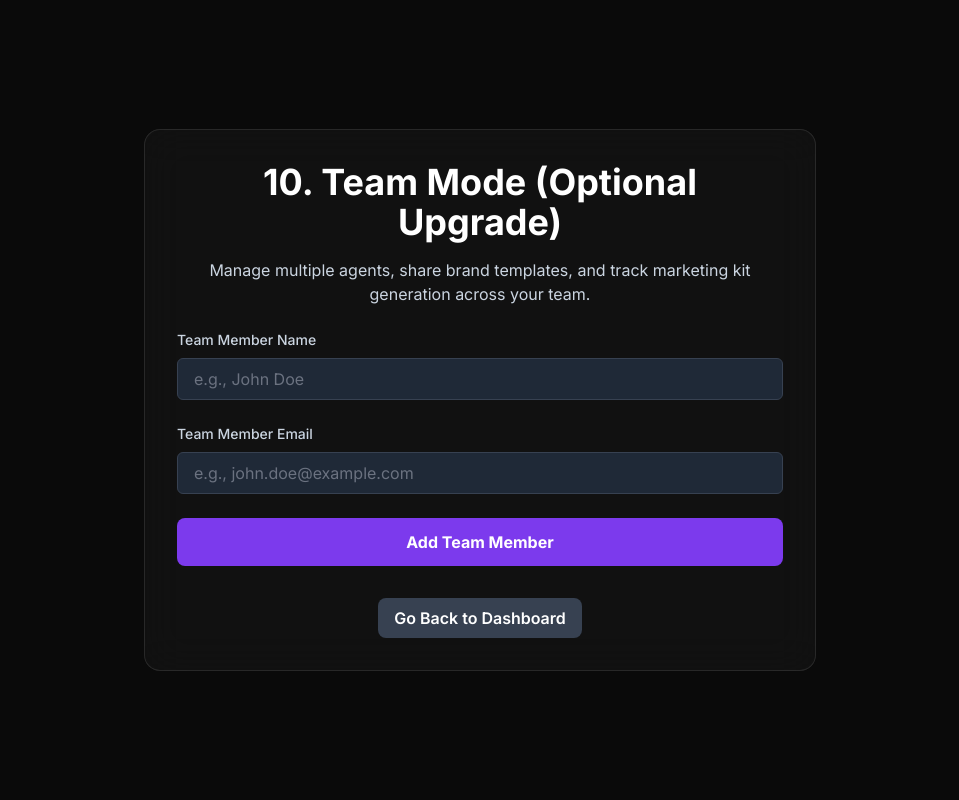
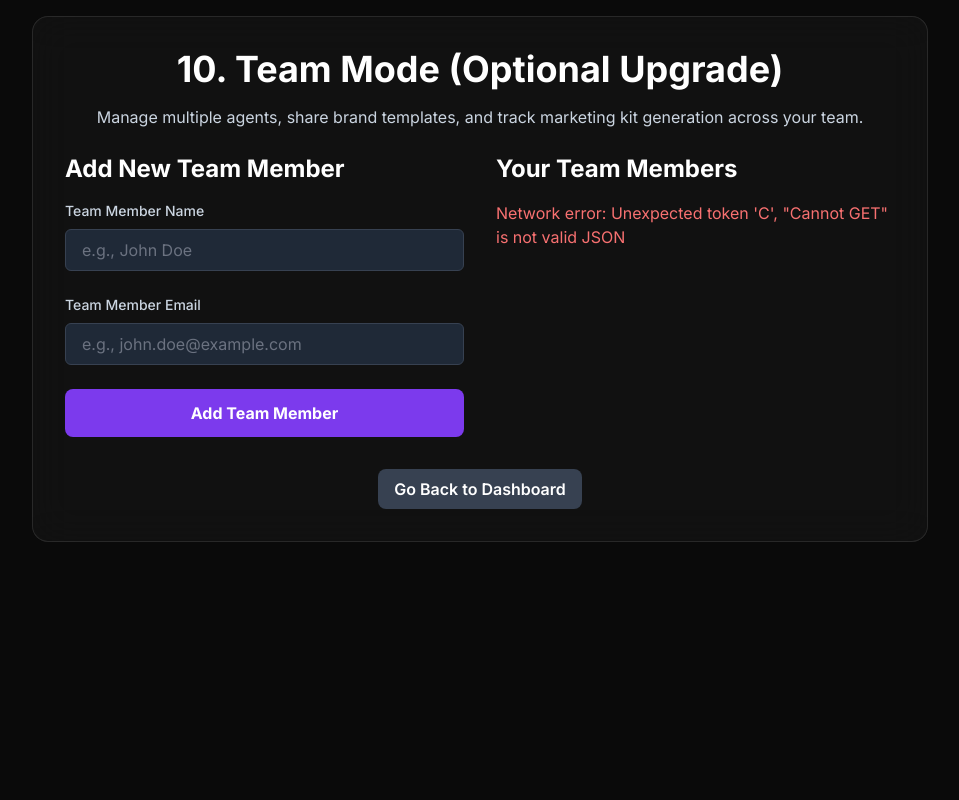
Before and after one commit to voycebutler18/VoyceFeed, a Flask app: page /team_features in a window 1280 px wide. Shown: the whole page, without its empty margins (160-1119 px from the left). Run offline with Flask 2, Linux system fonts and the light colour scheme; some libraries are stand-ins or nearby versions.

Commit message:
Update team_features.html

```diff
--- a/templates/team_features.html
+++ b/templates/team_features.html
@@ -11,12 +11,16 @@
         .glass-pane { background: rgba(255, 255, 255, 0.03); backdrop-filter: blur(20px); border: 1px solid rgba(255, 255, 255, 0.1); border-radius: 1rem; }
     </style>
 </head>
-<body class="min-h-screen flex flex-col items-center justify-center p-4">
-    <div class="glass-pane p-8 max-w-2xl w-full text-center">
+<body class="min-h-screen flex flex-col items-center p-4">
+    <div class="glass-pane p-8 max-w-4xl w-full text-center">
         <h1 class="text-4xl font-bold text-white mb-4">10. Team Mode (Optional Upgrade)</h1>
         <p class="text-slate-300 mb-6">Manage multiple agents, share brand templates, and track marketing kit generation across your team.</p>
 
-        <form id="addTeamMemberForm" class="space-y-6 text-left">
+        <div class="grid grid-cols-1 md:grid-cols-2 gap-8 text-left">
+            <!-- Add Team Member Form -->
+            <div>
+                <h2 class="text-2xl font-bold text-white mb-4">Add New Team Member</h2>
+                <form id="addTeamMemberForm" class="space-y-6">
                     <div>
                         <label for="memberName" class="block text-sm font-medium text-slate-300 mb-2">Team Member Name</label>
                         <input
@@ -47,8 +51,17 @@
                         Add Team Member
                     </button>
                 </form>
+                <div id="response-message" class="mt-6 text-center text-green-400 hidden"></div>
+            </div>
 
-        <div id="response-message" class="mt-6 text-center text-green-400 hidden"></div>
+            <!-- Current Team Members Display -->
+            <div>
+                <h2 class="text-2xl font-bold text-white mb-4">Your Team Members</h2>
+                <div id="team-members-list" class="space-y-4">
+                    <p class="text-slate-500">Loading team members...</p>
+                </div>
+            </div>
+        </div>
 
         <button onclick="window.history.back()" class="mt-8 bg-gray-700 hover:bg-gray-600 text-white font-semibold py-2 px-4 rounded-lg transition-colors">
             Go Back to Dashboard
@@ -56,12 +69,62 @@
     </div>
 
     <script>
-        document.getElementById('addTeamMemberForm').addEventListener('submit', async function(event) {
+        const addTeamMemberForm = document.getElementById('addTeamMemberForm');
+        const memberNameInput = document.getElementById('memberName');
+        const memberEmailInput = document.getElementById('memberEmail');
+        const teamMembersList = document.getElementById('team-members-list');
+        const responseMessageDiv = document.getElementById('response-message');
+
+        // Function to display messages (reused from previous files)
+        function showMessageBox(message) {
+            const messageBox = document.createElement('div');
+            messageBox.className = 'fixed inset-0 bg-black bg-opacity-75 flex items-center justify-center z-50';
+            messageBox.innerHTML = `
+                <div class="bg-gray-800 p-6 rounded-lg shadow-xl text-center">
+                    <p class="text-white text-lg mb-4">${message}</p>
+                    <button class="bg-violet-600 hover:bg-violet-700 text-white font-bold py-2 px-4 rounded-lg" onclick="this.closest('.fixed').remove()">OK</button>
+                </div>
+            `;
+            document.body.appendChild(messageBox);
+        }
+
+        // Function to fetch and display team members
+        async function fetchAndDisplayTeamMembers() {
+            teamMembersList.innerHTML = '<p class="text-slate-500">Loading team members...</p>';
+            try {
+                const response = await fetch('/api/get_team_members');
+                const result = await response.json();
+
+                if (result.success) {
+                    teamMembersList.innerHTML = ''; // Clear loading message
+                    if (result.data.length === 0) {
+                        teamMembersList.innerHTML = '<p class="text-slate-500">No team members added yet.</p>';
+                    } else {
+                        result.data.forEach(member => {
+                            const memberDiv = document.createElement('div');
+                            memberDiv.className = 'glass-pane p-4 text-sm';
+                            memberDiv.innerHTML = `
+                                <p class="font-semibold text-white">${member.name}</p>
+                                <p class="text-slate-400">${member.email}</p>
+                            `;
+                            teamMembersList.appendChild(memberDiv);
+                        });
+                    }
+                } else {
+                    teamMembersList.innerHTML = `<p class="text-red-400">Error loading team members: ${result.error || 'Unknown error'}</p>`;
+                }
+            } catch (error) {
+                teamMembersList.innerHTML = `<p class="text-red-400">Network error: ${error.message}</p>`;
+            }
+        }
+
+        // Handle form submission
+        addTeamMemberForm.addEventListener('submit', async function(event) {
             event.preventDefault();
 
-            const memberName = document.getElementById('memberName').value;
-            const memberEmail = document.getElementById('memberEmail').value;
-            const responseMessageDiv = document.getElementById('response-message');
+            const memberName = memberNameInput.value;
+            const memberEmail = memberEmailInput.value;
+            responseMessageDiv.classList.add('hidden');
 
             if (!memberName || !memberEmail) {
                 showMessageBox("Please enter both name and email for the team member.");
@@ -80,8 +143,9 @@
                 if (result.success) {
                     responseMessageDiv.textContent = result.message;
                     responseMessageDiv.classList.remove('hidden');
-                    // In a real app, this would save the team member to a database
-                    // and potentially send an invitation email.
+                    memberNameInput.value = ''; // Clear form
+                    memberEmailInput.value = ''; // Clear form
+                    fetchAndDisplayTeamMembers(); // Refresh the list
                 } else {
                     showMessageBox("Failed to add team member: " + (result.error || "Unknown error"));
                 }
@@ -90,17 +154,8 @@
             }
         });
 
-        function showMessageBox(message) {
-            const messageBox = document.createElement('div');
-            messageBox.className = 'fixed inset-0 bg-black bg-opacity-75 flex items-center justify-center z-50';
-            messageBox.innerHTML = `
-                <div class="bg-gray-800 p-6 rounded-lg shadow-xl text-center">
-                    <p class="text-white text-lg mb-4">${message}</p>
-                    <button class="bg-violet-600 hover:bg-violet-700 text-white font-bold py-2 px-4 rounded-lg" onclick="this.closest('.fixed').remove()">OK</button>
-                </div>
-            `;
-            document.body.appendChild(messageBox);
-        }
+        // Fetch team members when the page loads
+        document.addEventListener('DOMContentLoaded', fetchAndDisplayTeamMembers);
     </script>
 </body>
 </html>
```
Lines whose indentation alone changed are shown as unchanged.
